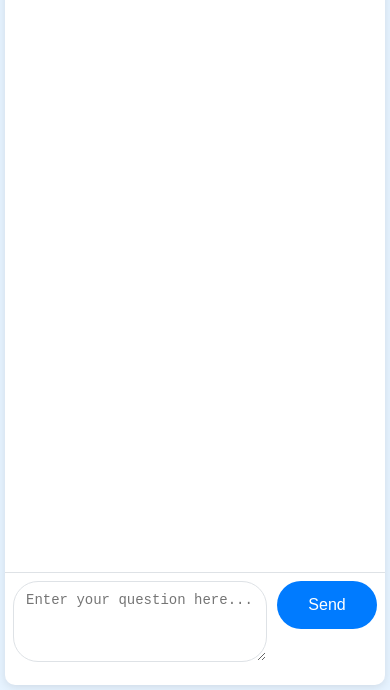
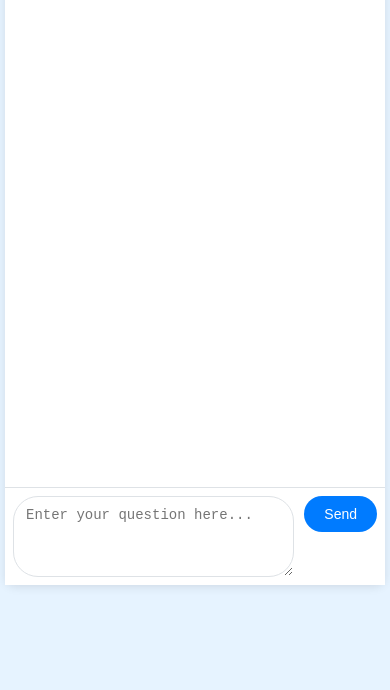
Before and after one commit to thomad99/LAB007-CSV2SQL, a website: page public/chat.html in a window 390 px wide. Shown: the part 174-864 px from the top of the page. Drawn offline with nearby package versions, Linux system fonts and the light colour scheme.

Commit message:
Update chat.html

```diff
--- a/public/chat.html
+++ b/public/chat.html
@@ -41,7 +41,7 @@
             background-color: white;
             border-radius: 10px;
             box-shadow: 0 2px 10px rgba(0,0,0,0.1);
-            height: calc(100vh - 140px);
+            height: calc(100vh - 180px);
             display: flex;
             flex-direction: column;
         }
@@ -127,18 +127,30 @@
             .container {
                 padding: 5px;
             }
+            .logo-container {
+                padding: 5px;
+            }
+            .logo {
+                max-width: 60px;
+            }
             .message {
                 max-width: 95%;
                 font-size: 14px;
             }
             .chat-container {
-                height: calc(100vh - 100px);
+                height: calc(100vh - 160px);
                 margin-bottom: 0;
             }
             .chat-input {
-                padding: 10px;
+                padding: 8px;
             }
-            .button {
+            textarea.form-control {
+                min-height: 38px;
+                max-height: 76px;
+                font-size: 14px;
+                padding: 8px 12px;
+            }
+            button {
                 padding: 10px 20px;
                 min-width: 70px;
                 font-size: 14px;
```
